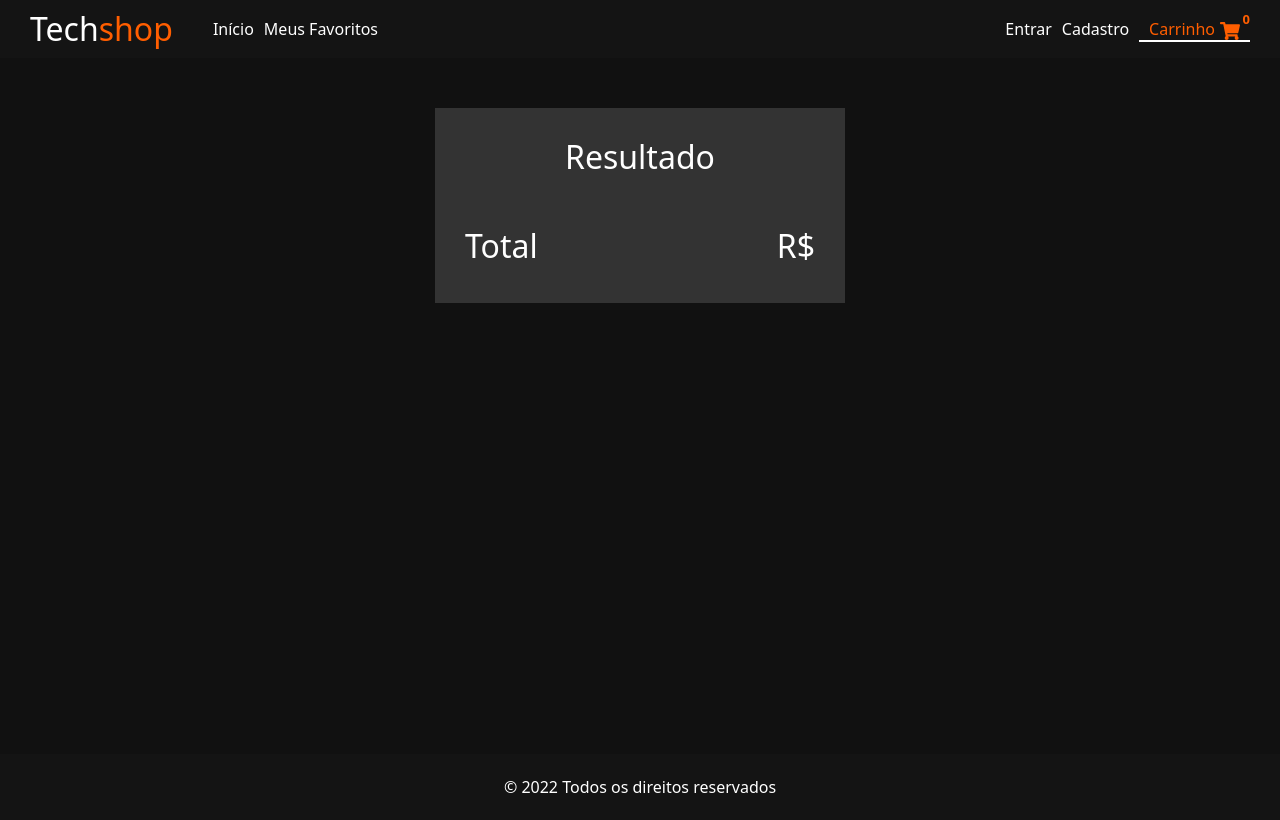
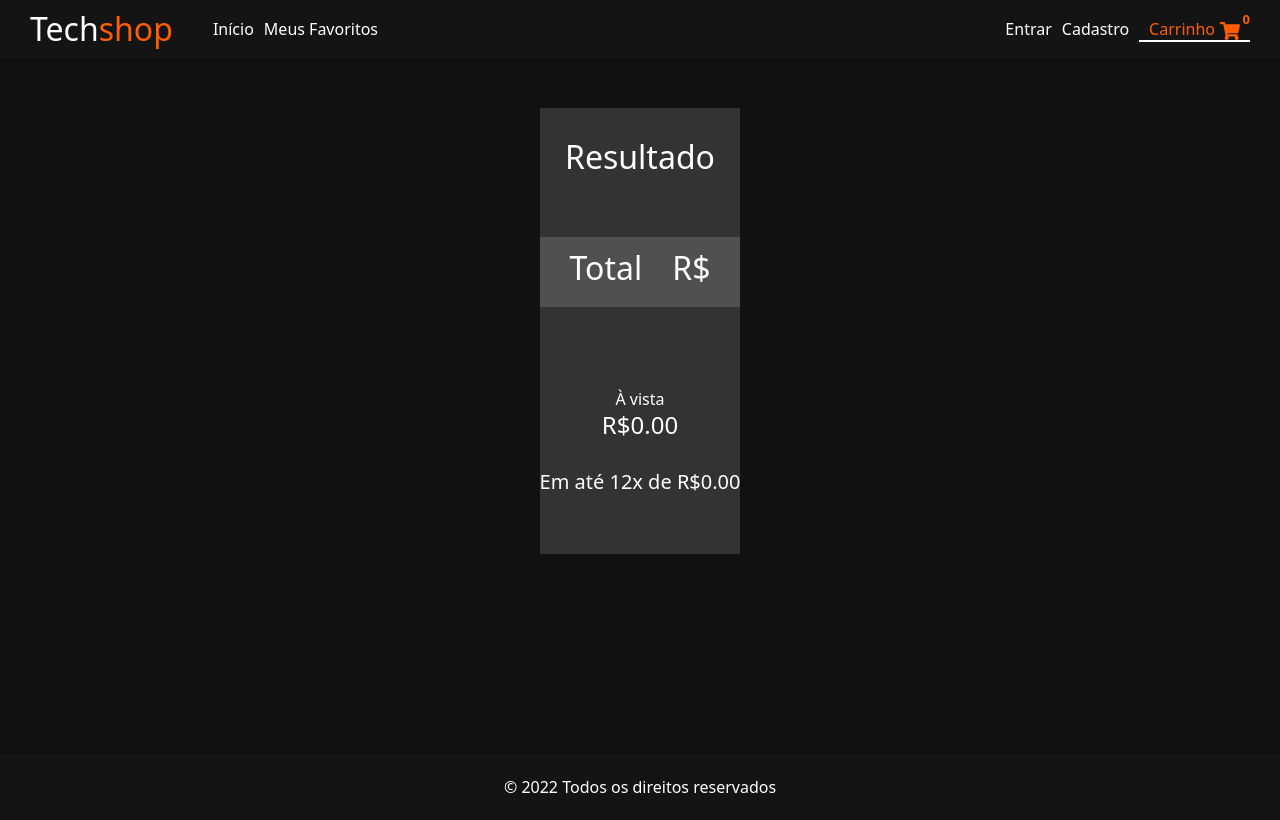
Before and after one commit to Leonardo1596/techshop-frontend, a React (Create React App) app: page /carrinho in a window 1280 px wide. Built offline with nearby package versions, Linux system fonts and the light colour scheme.

Commit message:
added meta to html

```diff
--- a/public/index.html
+++ b/public/index.html
@@ -9,6 +9,7 @@
       name="description"
       content="Web site created using create-react-app"
     />
+    <meta http-equiv="Content-Security-Policy" content="upgrade-insecure-requests">
     <link rel="apple-touch-icon" href="%PUBLIC_URL%/logo192.png" />
     <title>React App</title>
   </head>
--- a/src/components/Cart-components/Product/Product.js
+++ b/src/components/Cart-components/Product/Product.js
@@ -1,14 +1,12 @@
-import React, { useEffect, useState } from 'react';
+import React from 'react';
 import './Product.css';
 import './responsive.css';
 import { useDispatch } from 'react-redux';
 import { delCart, reduceTotal } from '../../../redux/action';
-// import { useSelector } from 'react-redux';
 
 
 const Product = ({ product }) => {
     const dispatch = useDispatch();
-    // const products = useSelector((state) => state.handleCart);
     // console.log(product);
 
     function removeFromCart(product) {
--- a/src/components/Cart-components/ResultCart/ResultCart.css
+++ b/src/components/Cart-components/ResultCart/ResultCart.css
@@ -6,12 +6,13 @@
 .container-resultCart {
     background: rgb(51, 51, 51);
     color: white;
-    padding: 30px;
+    padding-top: 30px;
+    padding-bottom: 30px;
 }
 
 .container-resultCart .result {
     text-align: center;
-    margin-bottom: 50px;
+    margin-bottom: 60px;
 }
 
 .container-resultCart .total {
@@ -19,4 +20,14 @@
     align-items: center;
     justify-content: space-between;
     width: 350px;
+    margin-bottom: 80px;
+    background: rgb(80, 80, 80);
+    padding: 0 30px;
+    width: 100%;
+    height: 70px;
 }
+
+.container-resultCart .price, .container-resultCart .price2 {
+    text-align: center;
+    margin-bottom: 30px;
+}
--- a/src/components/Cart-components/ResultCart/ResultCart.js
+++ b/src/components/Cart-components/ResultCart/ResultCart.js
@@ -22,6 +22,13 @@ const ResultCart = ({ total }) => {
                 <h2>Total</h2>
                 <h2>R${stateTotal}</h2>
             </div>
+            <div className='price'>
+                <span>À vista</span>
+                <h4>R${parseFloat(stateTotal - stateTotal * 15 / 100).toFixed(2)}</h4>
+            </div>
+            <div className='price2'>
+                <h5>Em até 12x de R${parseFloat(stateTotal / 12).toFixed(2)}</h5>
+            </div>
         </div>
     </div>
   )
--- a/src/pages/home/Home.js
+++ b/src/pages/home/Home.js
@@ -1,7 +1,6 @@
 import React from 'react';
 import Banner from '../../components/Homepage-components/Banner/Banner';
 import Products from '../../components/Homepage-components/Products/Products';
-import Header from '../../components/Header/Header';
 import './Home.css';
 
 
```
